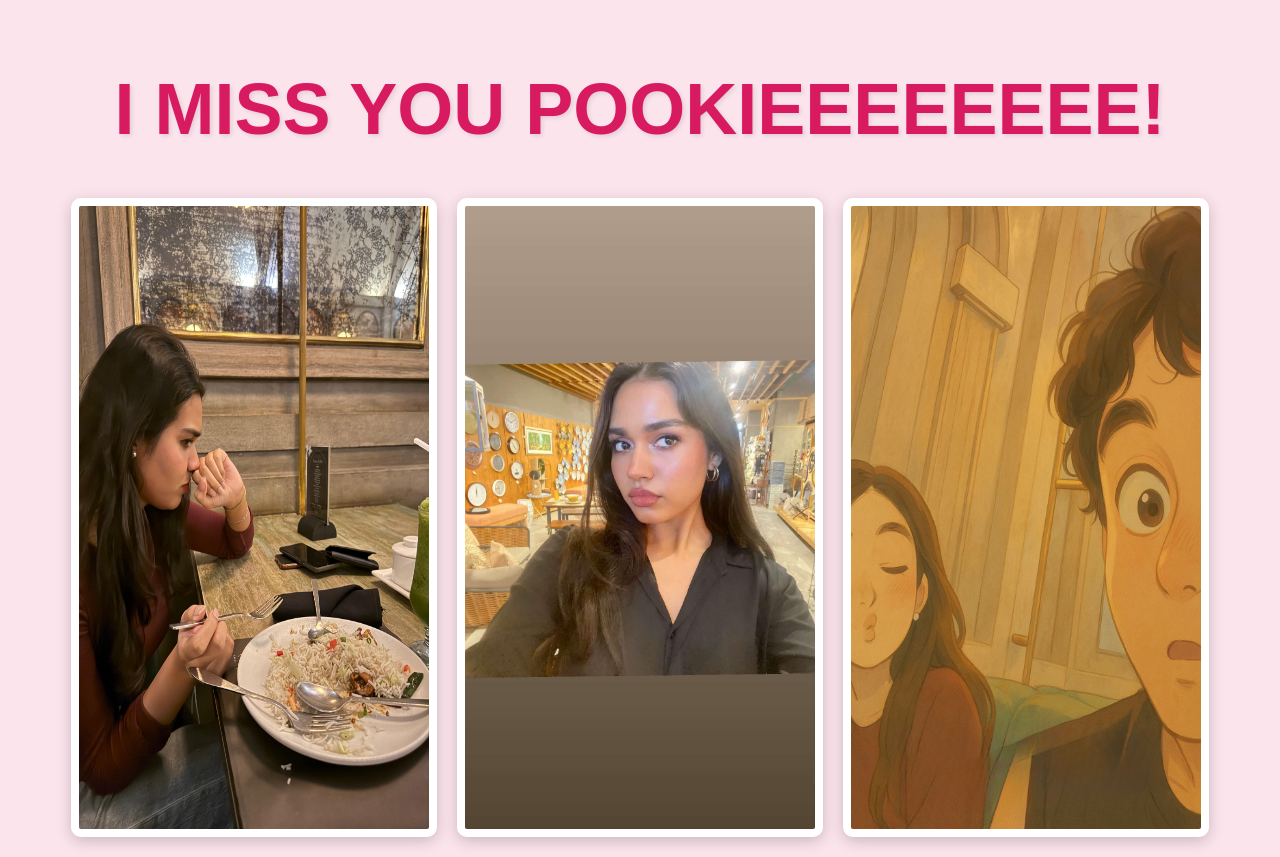
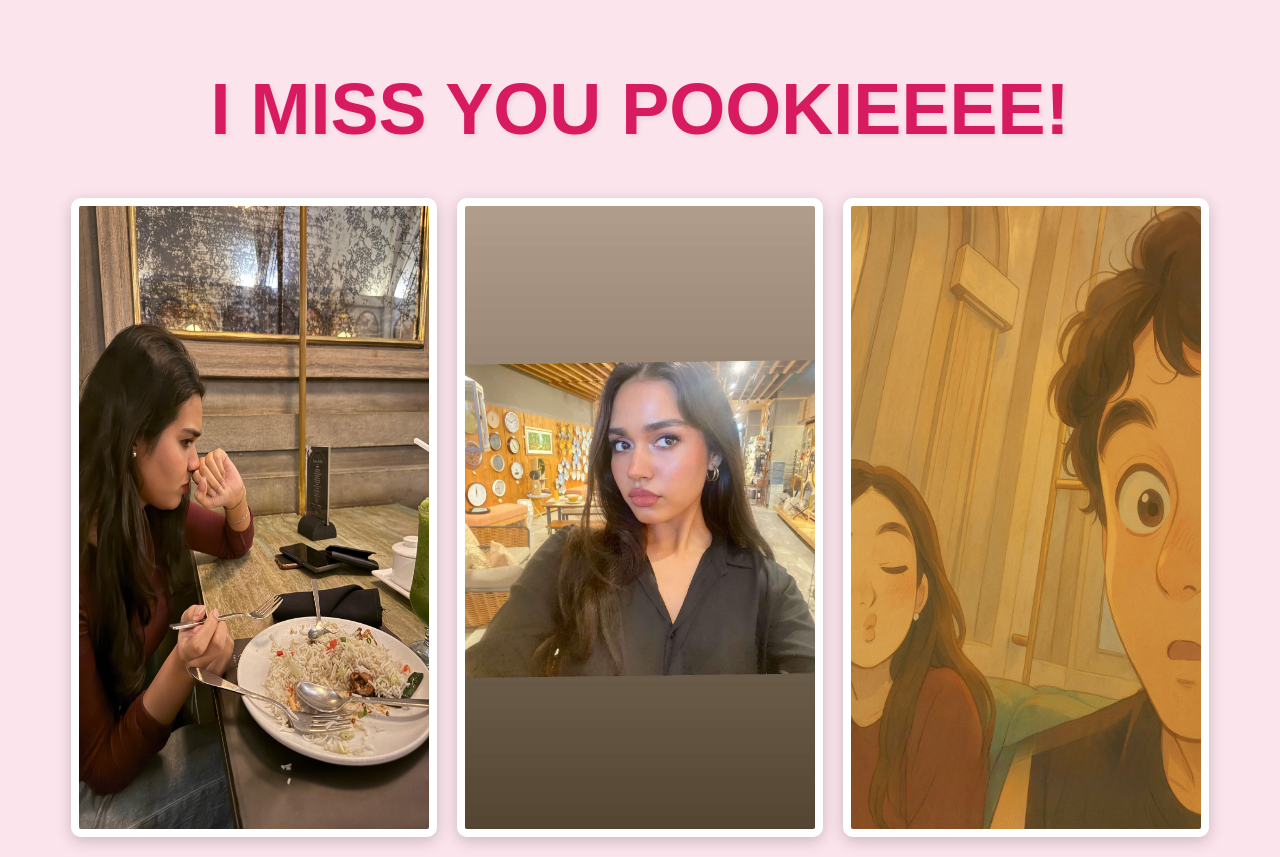
Before and after one commit to ali-azain/kash, a plain HTML site: page index.html in a window 1280 px wide. Both pictures are taken after a click on the element "🎁 A Surprise For You...". Drawn offline with Linux system fonts and the light colour scheme.

Commit message:
Update index.html

```diff
--- a/index.html
+++ b/index.html
@@ -23,7 +23,7 @@
     <div id="main-content">
 
         <!-- This is the main message -->
-        <h1>I MISS YOU POOKIEEEEEEEE!</h1>
+        <h1>I MISS YOU POOKIEEEE!</h1>
 
         <!-- This is your photo gallery -->
         <div class="gallery">
```
